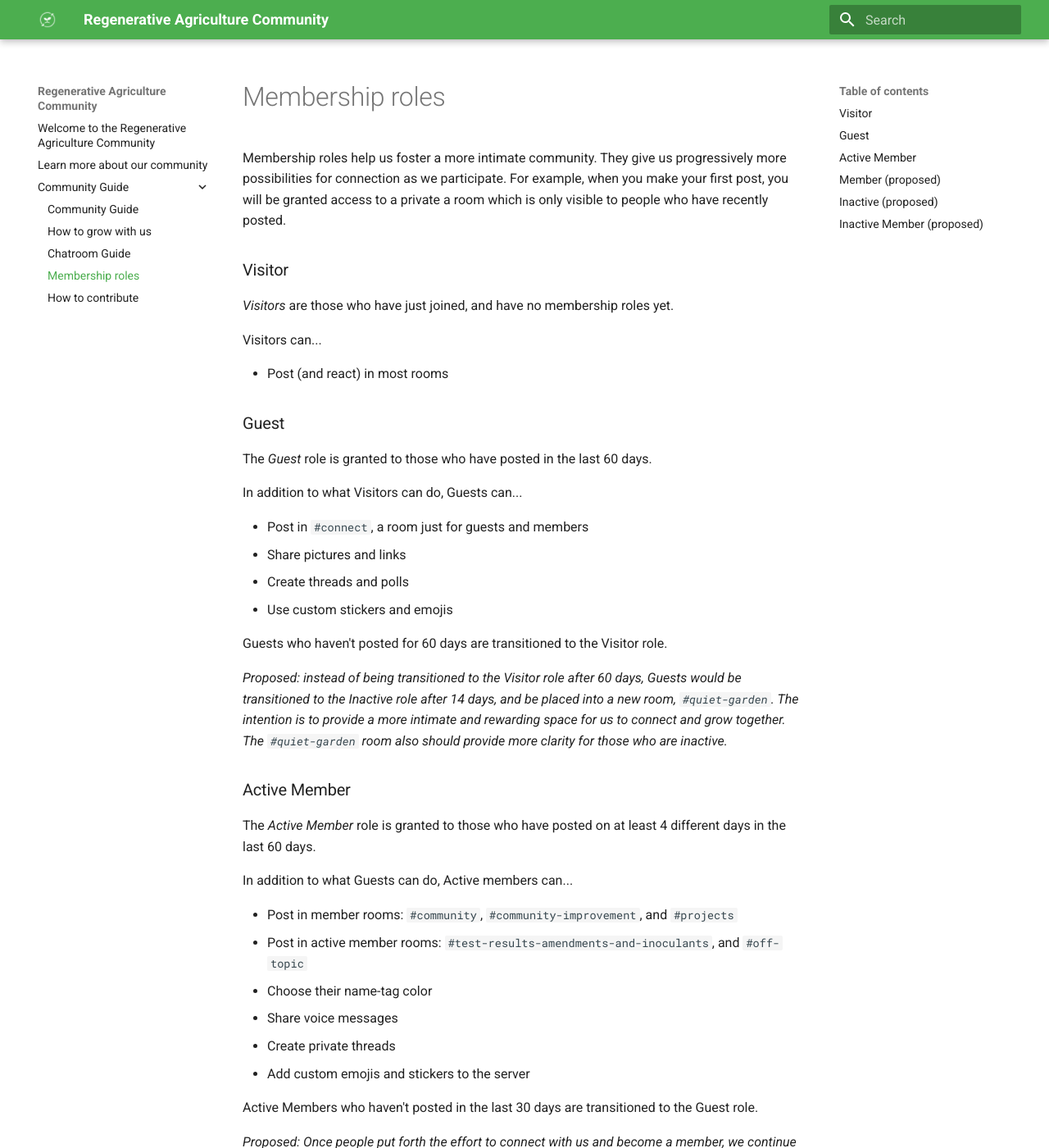
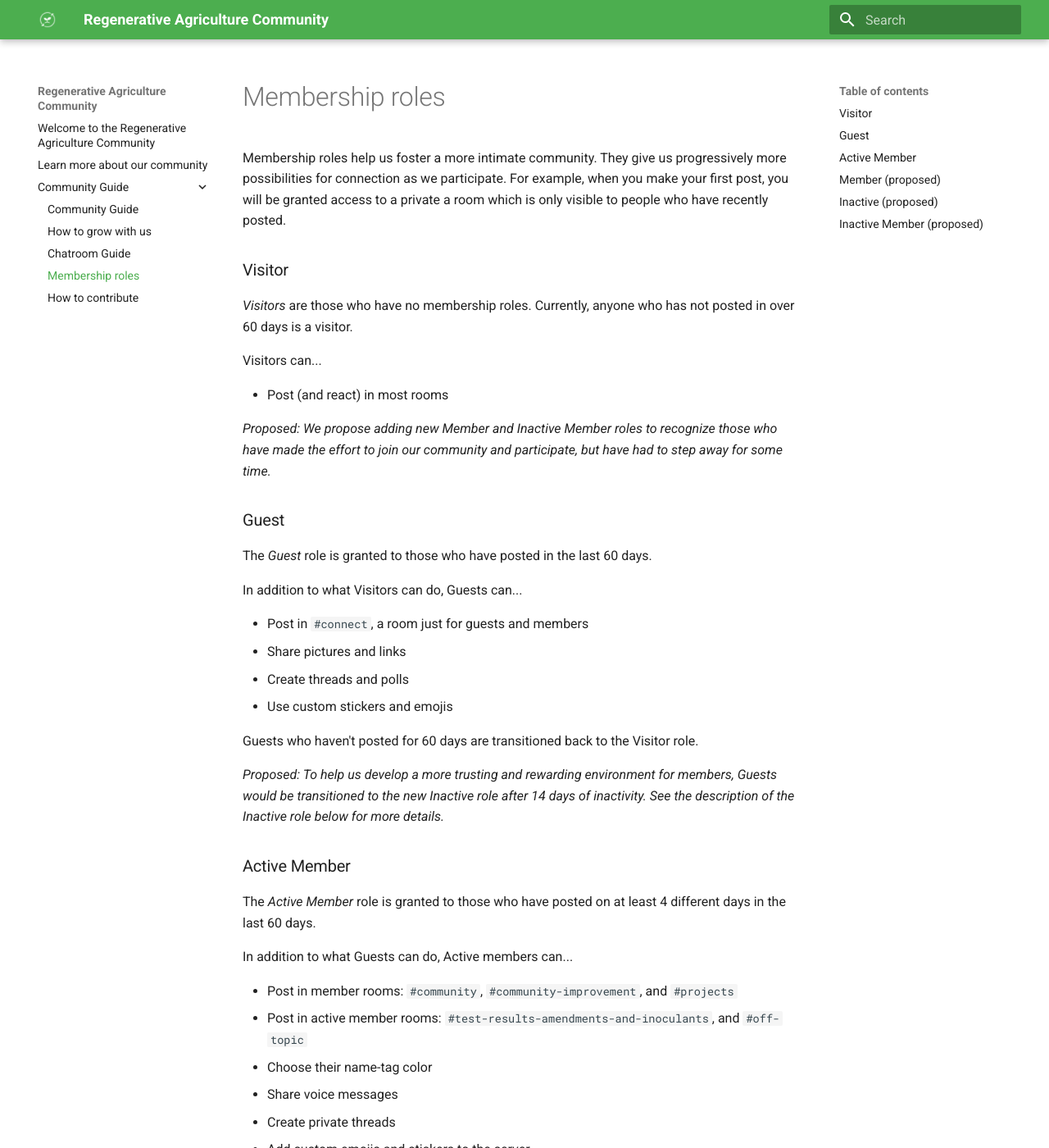
Before and after one commit to regenerativeag/regenerativeag.github.io, an MkDocs documentation site: the page built from docs/community-guide/roles.md, in a window 1280 px wide and 1400 px high. Shown: the whole window at 82% size. Built offline with MkDocs 1.6.1 and Material for MkDocs 9.7.7, drawn with Linux system fonts in a browser that asks for light colours; some of the changed text lies outside the part shown.

Commit message:
Simplify & Clarify

```diff
--- a/docs/community-guide/roles.md
+++ b/docs/community-guide/roles.md
@@ -6,11 +6,13 @@
 
 ### Visitor
 
-_Visitors_ are those who have just joined, and have no membership roles yet.
+_Visitors_ are those who have no membership roles. Currently, anyone who has not posted in over 60 days is a visitor.
 
 Visitors can...
 
 - Post (and react) in most rooms
+
+_Proposed: We propose adding new Member and Inactive Member roles to recognize those who have made the effort to join our community and participate, but have had to step away for some time._
 
 ### Guest
 
@@ -23,9 +25,9 @@
 - Create threads and polls
 - Use custom stickers and emojis
 
-Guests who haven't posted for 60 days are transitioned to the Visitor role.
+Guests who haven't posted for 60 days are transitioned back to the Visitor role.
 
-_Proposed: instead of being transitioned to the Visitor role after 60 days, Guests would be transitioned to the Inactive role after 14 days, and be placed into a new room, `#quiet-garden`. The intention is to provide a more intimate and rewarding space for us to connect and grow together. The `#quiet-garden` room also should provide more clarity for those who are inactive._
+_Proposed: To help us develop a more trusting and rewarding environment for members, Guests would be transitioned to the new Inactive role after 14 days of inactivity. See the description of the Inactive role below for more details._
 
 ### Active Member
 
@@ -40,13 +42,11 @@
 - Create private threads
 - Add custom emojis and stickers to the server
 
-Active Members who haven't posted in the last 30 days are transitioned to the Guest role.
+Active Members who haven't posted in the last 30 days are transitioned back to the Guest role.
 
 _Proposed: Once people put forth the effort to connect with us and become a member, we continue to recognize them as members, even when they are less active. Instead of transitioning back to a Guest, Active Members would be transitioned to the new "Member" role after 30 days of inactivity._
 
 ### Member (_proposed_)
-
-Active Members who don't post for at least 30 days are transitioned to the _Member_ role.
 
 Members have the same permissions as Guests, however, Members...
 
@@ -72,9 +72,9 @@
 Inactive Members have the same abilities as those who are inactive with two exceptions...
 
 - Inactive Members keep their name-tag color
-- Inactive Members become Members again (instead of Visitors) when they react in `#quiet-garden`
+- Inactive Members become Members again (instead of Visitors) when they react with a 👍 in `#quiet-garden`
 
-Inactive members who haven't posted for 365 days lose their name-tag color and are transitioned to the Inactive role.
+Inactive members who haven't posted for 365 days are transitioned to the Inactive role and lose their name-tag color.
 
 &nbsp;
 
```
Also changed, not shown: other parts of docs/community-guide/roles.md (+1 -1 lines), docs/community-guide/chatrooms.md (+2 -2 lines).
